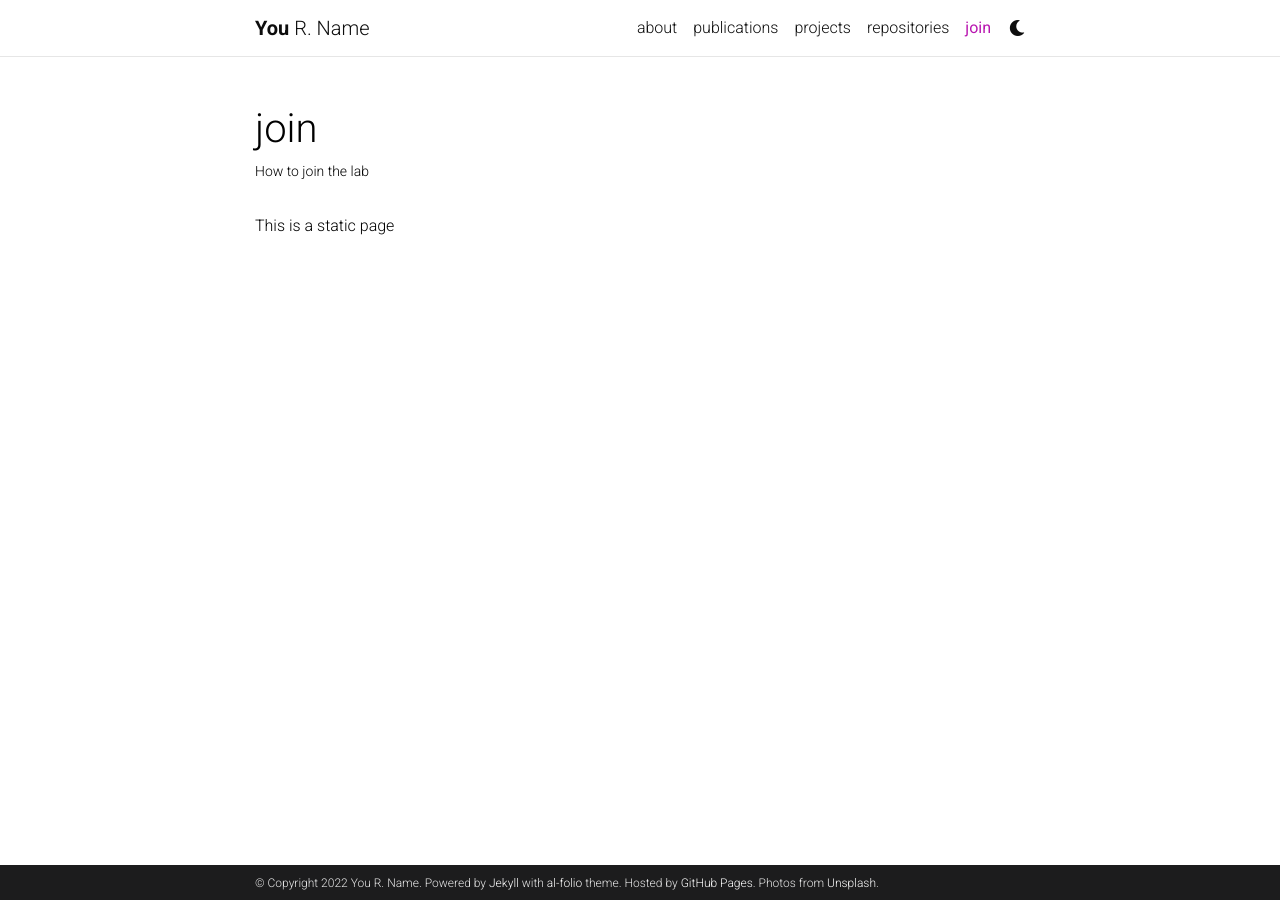
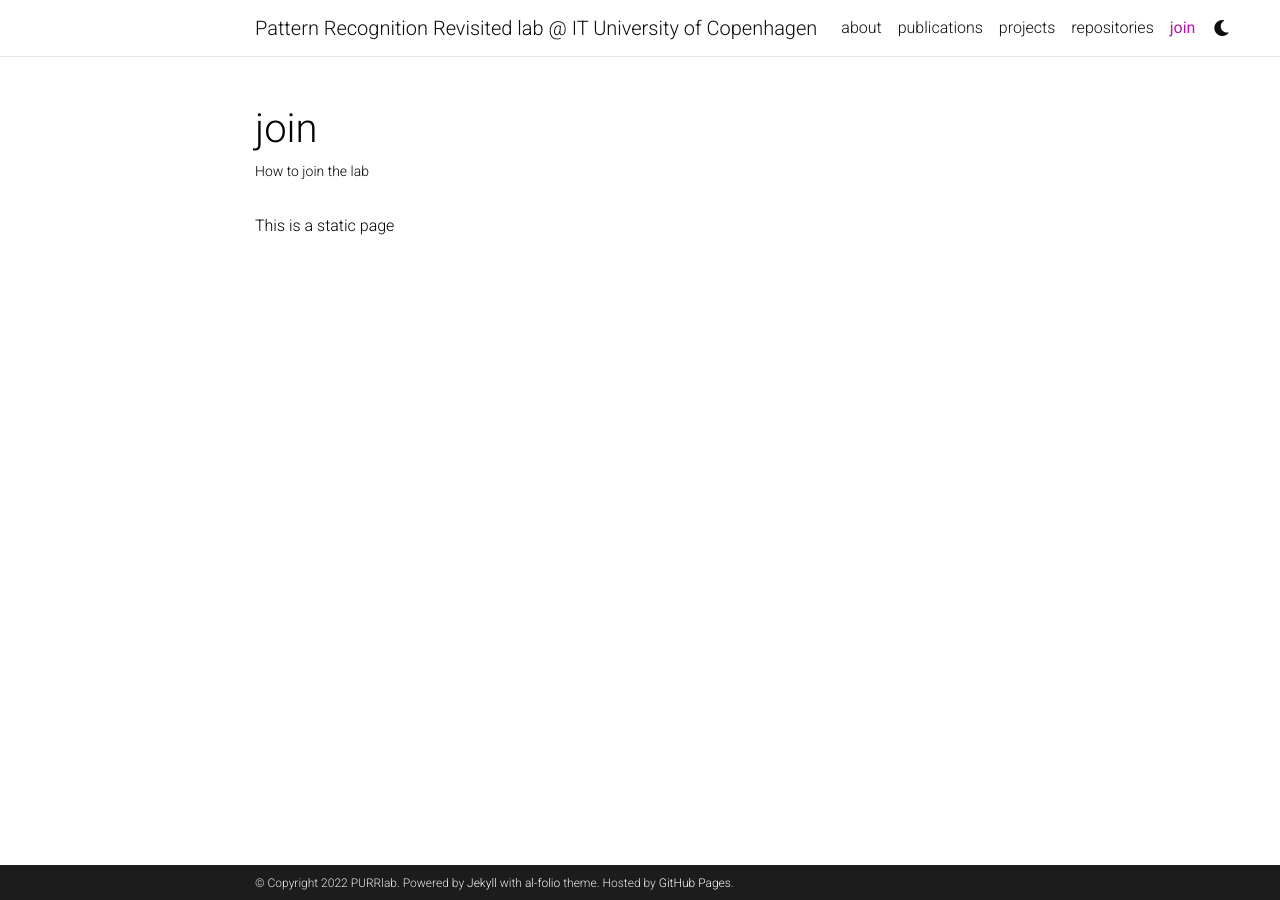
Before and after one commit to bethanychamberlain/testing, a Jekyll site: the page built from _pages/join.md, in a window 1280 px wide. Built offline with Jekyll 4.4.1, drawn with Linux system fonts in a browser that asks for light colours; comment, search, counter and statistics services are not loaded; a style sheet for code colours, icons or effects is not loaded.

Commit message:
Update _config.yml

```diff
--- a/_config.yml
+++ b/_config.yml
@@ -2,18 +2,17 @@
 # Site settings
 # -----------------------------------------------------------------------------
 
-title: blank # the website title (if blank, full name will be used instead)
-first_name: You
-middle_name: R.
-last_name: Name
-email: you@example.com
+title: Pattern Recognition Revisited lab @ IT University of Copenhagen
+first_name:
+middle_name:
+last_name: PURRlab
+email: purrlab.itu.dk
 description: > # the ">" symbol means to ignore newlines until "footer_text:"
-  A simple, whitespace theme for academics. Based on [*folio](https://github.com/bogoli/-folio) design.
+  Lab website for PURRlab (Pattern Recognition Revisited lab), IT University of Copenhagen.
 footer_text: >
   Powered by <a href="https://jekyllrb.com/" target="_blank">Jekyll</a> with <a href="https://github.com/alshedivat/al-folio">al-folio</a> theme.
   Hosted by <a href="https://pages.github.com/" target="_blank">GitHub Pages</a>.
-  Photos from <a href="https://unsplash.com" target="_blank">Unsplash</a>.
-keywords: jekyll, jekyll-theme, academic-website, portfolio-website  # add your own keywords or leave empty
+keywords: research, machine learning, data science  # add your own keywords or leave empty
 
 lang: en # the language of your site (for example: en, fr, cn, ru, etc.)
 icon: ⚛️  # the emoji used as the favicon (alternatively, provide image name in /assets/img/)
```
